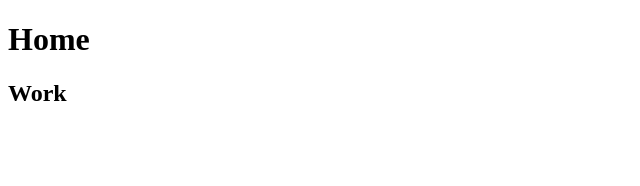
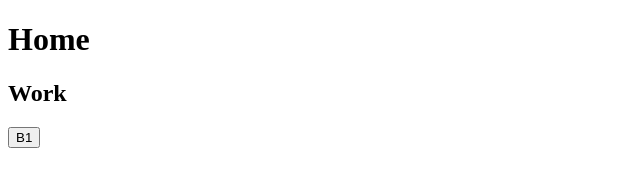
Before and after one commit to BelikovPavlo/Hw, a plain HTML site: page index.html in a window 1280 px wide. Shown: the full height of the page, 0-640 px from the left. Drawn offline with Linux system fonts and the light colour scheme.

Commit message:
add button

```diff
--- a/index.html
+++ b/index.html
@@ -8,5 +8,7 @@
 <body>
     <h1>Home</h1>
     <h2>Work</h2>
+
+    <button>B1</button>
 </body>
 </html>
```
